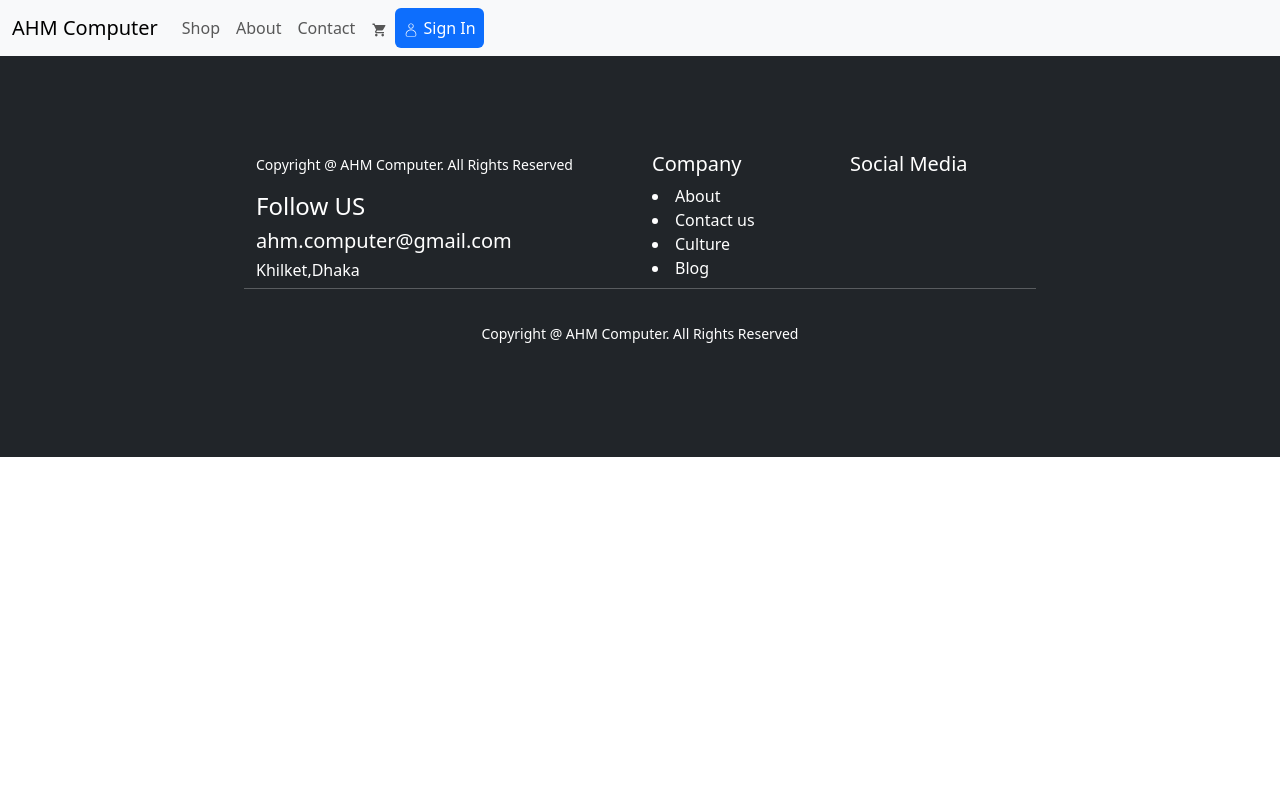
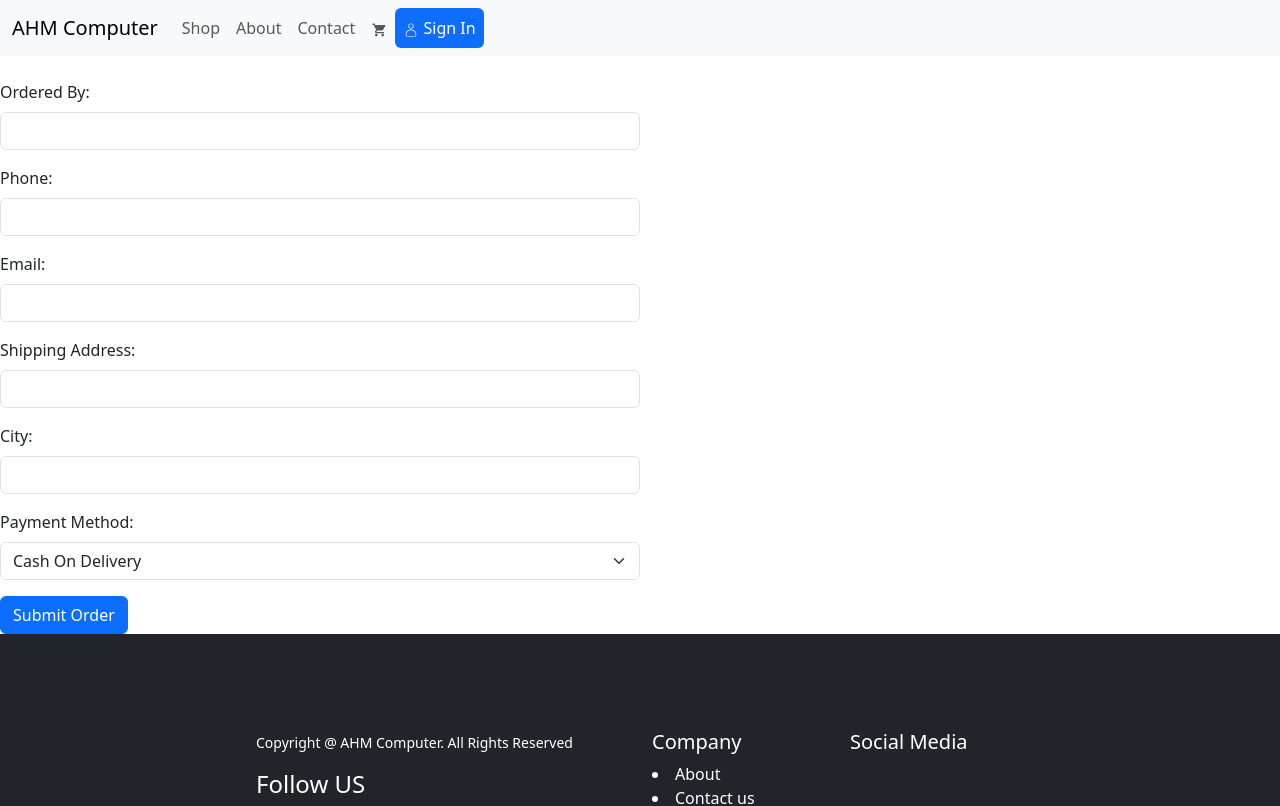
Before and after one commit to mowuj/AHM-Computer-Frontend, a React (Create React App) app: page /order-confirmation in a window 1280 px wide. Shown: the top 806 px of the page. Built offline with nearby package versions, Linux system fonts and the light colour scheme; no server answers.

Commit message:
make order and remove from cart done

```diff
--- a/src/App.js
+++ b/src/App.js
@@ -11,6 +11,7 @@
 import ProductDetails from './components/ProductDetail/ProductDetail';
 import Products from './components/Products/Products';
 import Cart from './components/Cart/Cart';
+import OrderInput from './components/OrderInput/OrderInput';
 
 function App() {
   return (
@@ -24,7 +25,14 @@
         <Route path="contact" element={<Contact></Contact>}></Route>
         <Route path="login" element={<Login></Login>}></Route>
         <Route path="register" element={<Register></Register>}></Route>
-        <Route path='/product/:productId' element={<ProductDetails></ProductDetails>}></Route>
+        <Route
+          path="/product/:productId"
+          element={<ProductDetails></ProductDetails>}
+        ></Route>
+        <Route
+          path="/order-confirmation"
+          element={<OrderInput></OrderInput>}
+        ></Route>
       </Routes>
       <Footer></Footer>
     </>
--- a/src/components/Cart/Cart.js
+++ b/src/components/Cart/Cart.js
@@ -1,15 +1,102 @@
 import React, { useEffect, useState } from "react";
 import useCartItems from "../../hooks/useCartItems";
-
+import OrderInput from "../OrderInput/OrderInput";
+import { useNavigate } from "react-router-dom";
 const Cart = () => {
+    const [showOrderInput, setShowOrderInput] = useState(false);
+  const navigate = useNavigate();
 const  [cartItems, totalAmount]  = useCartItems();
-
   const handleDelete = (productId) => {
     // Your existing delete logic remains the same
   };
 
-  const handleOrderNow = () => {
-    // Your existing order now logic remains the same
+  const removeCartProducts = async (cartId) => {
+    try {
+      const cartProductResponse = await fetch(
+        `https://ahm-computer-backend.onrender.com/cart/list/${cartId}/`,
+        {
+          method: "DELETE",
+          headers: {
+            "Content-Type": "application/json",
+          },
+        }
+      );
+
+      // Check if cart product removal was successful
+      if (!cartProductResponse.ok) {
+        const errorData = await cartProductResponse.text();
+        console.error("Cart Product Deletion Error:", errorData);
+        throw new Error("Error removing cart products");
+      }
+
+      console.log("Cart products removed successfully");
+
+      return true; // Indicate success if needed
+    } catch (error) {
+      console.error("Error removing cart products:", error);
+      throw error; // Re-throw the error if needed
+    }
+  };
+
+
+  const handleOrderNow = async (orderFormData) => {
+    try {
+      // Retrieve customer data from local storage
+      const customer = JSON.parse(localStorage.getItem("customer_id"));
+      const cartId = JSON.parse(localStorage.getItem("cartId"));
+
+      // Step 1: Prepare order data
+      const formattedOrderData = {
+        customer: customer,
+        ordered_by: orderFormData.ordered_by,
+        phone: orderFormData.phone,
+        email: orderFormData.email,
+        shipping_address: orderFormData.shipping_address,
+        city: orderFormData.city,
+        total: totalAmount,
+        order_status: orderFormData.order_status,
+        payment_method: orderFormData.payment_method,
+        payment_completed: false,
+      };
+
+      // Log the order data before making the fetch request
+      console.log("Order data to be sent:", formattedOrderData);
+
+      // Step 2: Send order data to the server
+      const orderResponse = await fetch(
+        "https://ahm-computer-backend.onrender.com/order/",
+        {
+          method: "POST",
+          headers: {
+            "Content-Type": "application/json",
+          },
+          body: JSON.stringify(formattedOrderData),
+        }
+      );
+
+      if (!orderResponse.ok) {
+        const errorData = await orderResponse.text();
+        console.error("Order Placement Error:", errorData);
+        throw new Error("Error placing order");
+      }
+
+      console.log("Order placed successfully:", formattedOrderData);
+
+      const cartProductRemoved = await removeCartProducts(cartId);
+
+      if (!cartProductRemoved) {
+        throw new Error("Error removing cart products");
+      }
+
+      console.log("Cart products removed successfully");
+
+      localStorage.removeItem("cartId");
+
+      navigate("/order-confirmation");
+    } catch (error) {
+      console.error("Error placing order:", error);
+
+    }
   };
 
   return (
@@ -61,10 +148,15 @@
         </table>
         <hr />
         <div className="my-2 text-right">
-          <button className="btn btn-primary" onClick={handleOrderNow}>
+          <button
+            className="btn btn-primary"
+            onClick={() => setShowOrderInput(true)}
+          >
             Order Now
           </button>
         </div>
+
+        {showOrderInput && <OrderInput onOrderSubmit={handleOrderNow} />}
       </div>
     </>
   );
--- /dev/null
+++ b/src/components/OrderInput/OrderInput.js
@@ -0,0 +1,125 @@
+import React, { useState } from "react";
+
+const OrderInput = ({ onOrderSubmit }) => {
+  const [orderData, setOrderData] = useState({
+    ordered_by: "",
+    phone: "",
+    email: "",
+    shipping_address: "",
+    city: "",
+    order_status: "Order Received",
+    payment_method: "Cash On Delivery",
+  });
+
+  const handleChange = (e) => {
+    const { name, value } = e.target;
+    setOrderData((prevData) => ({
+      ...prevData,
+      [name]: value,
+    }));
+  };
+
+  const handleSubmit = (e) => {
+    e.preventDefault();
+    onOrderSubmit(orderData);
+  };
+
+  return (
+    <div className="col-md-6">
+      <form onSubmit={handleSubmit} className="mt-4">
+        <div className="mb-3">
+          <label htmlFor="ordered_by" className="form-label">
+            Ordered By:
+          </label>
+          <input
+            type="text"
+            name="ordered_by"
+            value={orderData.ordered_by}
+            onChange={handleChange}
+            className="form-control"
+            required
+          />
+        </div>
+
+        <div className="mb-3">
+          <label htmlFor="phone" className="form-label">
+            Phone:
+          </label>
+          <input
+            type="text"
+            name="phone"
+            value={orderData.phone}
+            onChange={handleChange}
+            className="form-control"
+            required
+          />
+        </div>
+
+        <div className="mb-3">
+          <label htmlFor="email" className="form-label">
+            Email:
+          </label>
+          <input
+            type="email"
+            name="email"
+            value={orderData.email}
+            onChange={handleChange}
+            className="form-control"
+            required
+          />
+        </div>
+
+        <div className="mb-3">
+          <label htmlFor="shipping_address" className="form-label">
+            Shipping Address:
+          </label>
+          <input
+            type="text"
+            name="shipping_address"
+            value={orderData.shipping_address}
+            onChange={handleChange}
+            className="form-control"
+            required
+          />
+        </div>
+
+        <div className="mb-3">
+          <label htmlFor="city" className="form-label">
+            City:
+          </label>
+          <input
+            type="text"
+            name="city"
+            value={orderData.city}
+            onChange={handleChange}
+            className="form-control"
+            required
+          />
+        </div>
+
+        <div className="mb-3">
+          <label htmlFor="payment_method" className="form-label">
+            Payment Method:
+          </label>
+          <select
+            name="payment_method"
+            value={orderData.payment_method}
+            onChange={handleChange}
+            className="form-select"
+            required
+          >
+            <option value="Cash On Delivery">Cash On Delivery</option>
+            <option value="Stripe">Stripe</option>
+            {/* Add other payment methods as needed */}
+          </select>
+        </div>
+
+        <button type="submit" className="btn btn-primary">
+          Submit Order
+        </button>
+      </form>
+    </div>
+  );
+};
+
+export default OrderInput;
```
